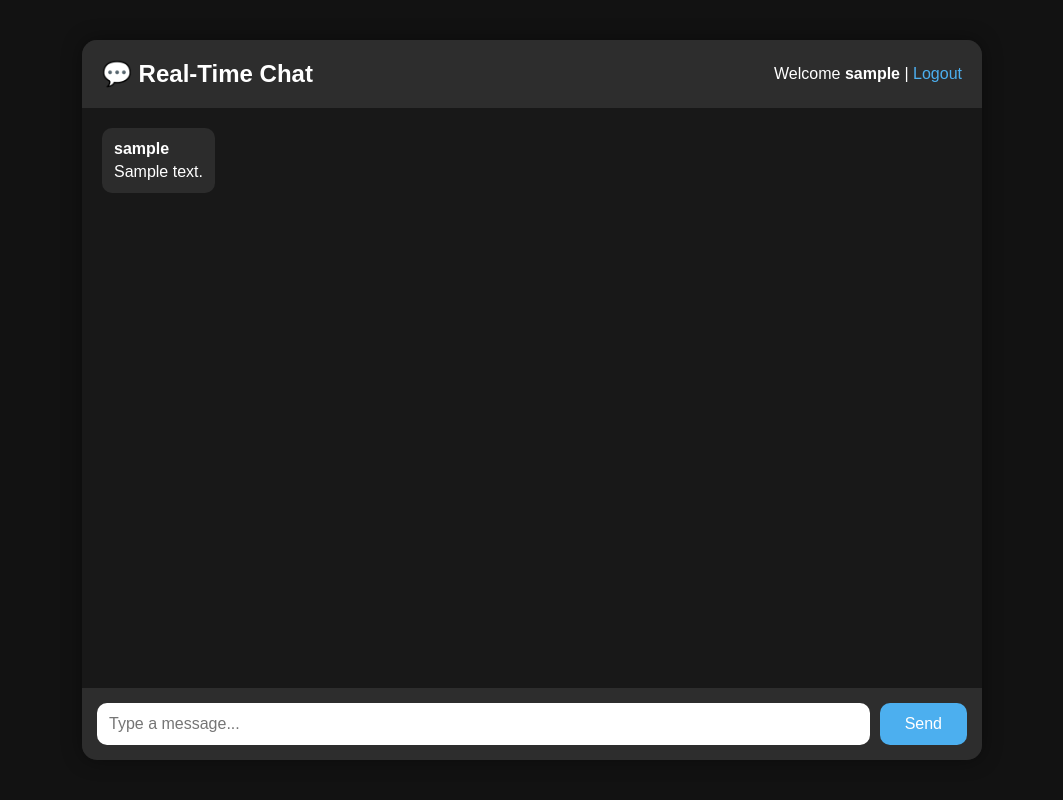
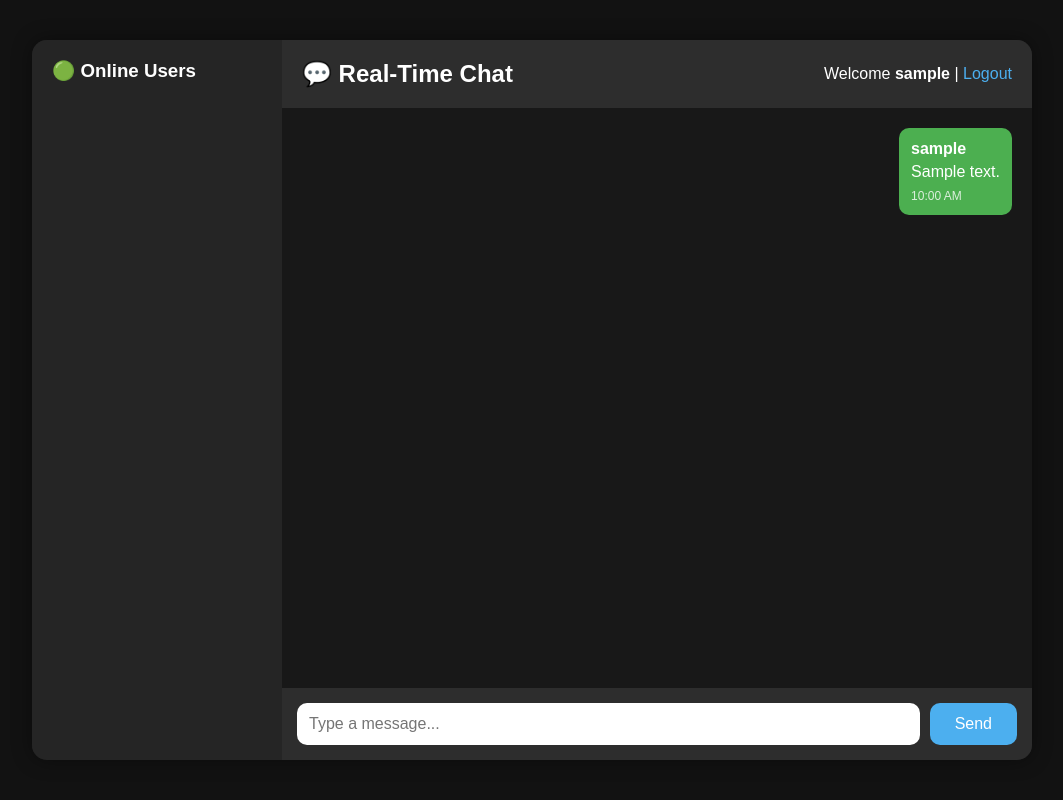
Before and after one commit to SandeepKumarSha/Real-Time-Chat-Application, a Flask app: page /chat in a window 1280 px wide. Shown: the whole page, without its empty margins (108-1171 px from the left). Run offline with Flask 3, Linux system fonts and the light colour scheme; a user stored in the database is signed in; tables that the repository leaves empty hold one stand-in row (values such as "Sample post"); some libraries are stand-ins or nearby versions.

Commit message:
Phase 6 complete- Online user

```diff
--- a/app.py
+++ b/app.py
@@ -8,6 +8,7 @@ from flask_login import (
 )
 from flask_socketio import SocketIO, emit
 from werkzeug.security import generate_password_hash, check_password_hash
+from datetime import datetime
 
 from models import db, User, Message
 
@@ -18,12 +19,13 @@ app.config['SQLALCHEMY_DATABASE_URI'] = 'sqlite:///database.db'
 
 db.init_app(app)
 
-socketio = SocketIO(app)
+socketio = SocketIO(app, async_mode='threading')
 
 login_manager = LoginManager()
 login_manager.init_app(app)
+login_manager.login_view = 'login'
 
-login_manager.login_view = 'login'
+online_users = []
 
 
 @login_manager.user_loader
@@ -47,8 +49,7 @@ def register():
         )
 
         if User.query.filter_by(
-            username=username
-        ).first():
+                username=username).first():
 
             return "Username already exists!"
 
@@ -78,13 +79,14 @@ def login():
         ).first()
 
         if user and check_password_hash(
-            user.password,
-            password
-        ):
+                user.password,
+                password):
 
             login_user(user)
 
             return redirect('/chat')
+
+        return "Invalid Username or Password"
 
     return render_template('login.html')
 
@@ -103,9 +105,43 @@ def chat():
 
 
 @app.route('/logout')
+@login_required
 def logout():
+
+    if current_user.username in online_users:
+        online_users.remove(current_user.username)
+
     logout_user()
+
     return redirect('/login')
+
+
+@socketio.on('user_connected')
+def user_connected(username):
+
+    if username not in online_users:
+        online_users.append(username)
+
+    emit(
+        'update_users',
+        online_users,
+        broadcast=True
+    )
+
+
+@socketio.on('disconnect')
+def disconnected():
+
+    if current_user.is_authenticated:
+
+        if current_user.username in online_users:
+            online_users.remove(current_user.username)
+
+        emit(
+            'update_users',
+            online_users,
+            broadcast=True
+        )
 
 
 @socketio.on('send_message')
@@ -121,7 +157,11 @@ def handle_message(data):
 
     emit(
         'receive_message',
-        data,
+        {
+            'username': data['username'],
+            'message': data['message'],
+            'timestamp': datetime.now().strftime("%I:%M %p")
+        },
         broadcast=True
     )
 
--- a/static/css/style.css
+++ b/static/css/style.css
@@ -14,33 +14,46 @@ body{
 }
 
 .chat-container{
-    width:900px;
+    width:1000px;
     height:90vh;
-
     background:#1e1e1e;
-
     border-radius:15px;
-
     overflow:hidden;
-
     display:flex;
-    flex-direction:column;
-
     box-shadow:0 0 20px rgba(0,0,0,0.4);
 }
 
+.sidebar{
+    width:250px;
+    background:#252525;
+    color:white;
+    padding:20px;
+}
+
+.sidebar h3{
+    margin-bottom:20px;
+}
+
+.sidebar ul{
+    list-style:none;
+}
+
+.sidebar li{
+    padding:10px 0;
+}
+
+.chat-main{
+    flex:1;
+    display:flex;
+    flex-direction:column;
+}
+
 .header{
-
     background:#2d2d2d;
-
     color:white;
-
     padding:20px;
-
     display:flex;
-
     justify-content:space-between;
-
     align-items:center;
 }
 
@@ -50,77 +63,62 @@ body{
 }
 
 .chat-box{
-
     flex:1;
-
     padding:20px;
-
     overflow-y:auto;
-
     background:#181818;
+    display:flex;
+    flex-direction:column;
 }
 
 .message{
+    background:#2c2c2c;
+    color:white;
+    padding:12px;
+    margin-bottom:10px;
+    border-radius:10px;
+    max-width:70%;
+}
 
-    background:#2c2c2c;
-
-    color:white;
-
-    padding:12px;
-
-    margin-bottom:10px;
-
-    border-radius:10px;
-
-    width:fit-content;
-
-    max-width:70%;
+.own-message{
+    margin-left:auto;
+    background:#4caf50;
 }
 
 .message p{
     margin-top:5px;
 }
 
+.message small{
+    display:block;
+    margin-top:8px;
+    font-size:12px;
+    opacity:0.8;
+}
+
 .input-area{
-
     display:flex;
-
     padding:15px;
-
     background:#2d2d2d;
 }
 
 .input-area input{
-
     flex:1;
-
     padding:12px;
-
     border:none;
-
     border-radius:10px;
-
     outline:none;
-
     font-size:16px;
 }
 
 .input-area button{
-
     margin-left:10px;
-
     padding:12px 25px;
-
     border:none;
-
     border-radius:10px;
-
     background:#4cafef;
-
     color:white;
-
     cursor:pointer;
-
     font-size:16px;
 }
 
--- a/templates/chat.html
+++ b/templates/chat.html
@@ -1,38 +1,68 @@
 <!DOCTYPE html>
 <html>
+
 <head>
+
     <title>Real-Time Chat</title>
 
     <link rel="stylesheet"
           href="{{ url_for('static', filename='css/style.css') }}">
 
     <script src="https://cdn.socket.io/4.7.2/socket.io.min.js"></script>
+
 </head>
 
 <body>
 
 <div class="chat-container">
 
+    <div class="sidebar">
+
+        <h3>🟢 Online Users</h3>
+
+        <ul id="online-users"></ul>
+
+    </div>
+
+
+    <div class="chat-main">
+
         <div class="header">
+
             <h2>💬 Real-Time Chat</h2>
 
             <div>
-            Welcome <b>{{ username }}</b>
-            |
+                Welcome <b>{{ username }}</b> |
                 <a href="/logout">Logout</a>
             </div>
+
         </div>
+
 
         <div id="chat-box" class="chat-box">
 
             {% for msg in messages %}
-            <div class="message">
+
+            <div class="message
+                {% if msg.username == username %}
+                    own-message
+                {% endif %}
+            ">
+
                 <b>{{ msg.username }}</b>
+
                 <p>{{ msg.content }}</p>
+
+                <small>
+                    {{ msg.timestamp.strftime("%I:%M %p") }}
+                </small>
+
             </div>
+
             {% endfor %}
 
         </div>
+
 
         <div class="input-area">
 
@@ -49,45 +79,97 @@
 
     </div>
 
+</div>
+
+
 <script>
 
 const socket = io();
 
 const username = "{{ username }}";
 
+socket.emit('user_connected', username);
+
+
+window.onload = function(){
+
+    let box =
+        document.getElementById('chat-box');
+
+    box.scrollTop = box.scrollHeight;
+};
+
+
+socket.on('update_users', function(users){
+
+    let list =
+        document.getElementById('online-users');
+
+    list.innerHTML = '';
+
+    users.forEach(function(user){
+
+        list.innerHTML += `
+            <li>🟢 ${user}</li>
+        `;
+    });
+
+});
+
+
 socket.on('receive_message', function(data){
 
-    let box = document.getElementById('chat-box');
+    let box =
+        document.getElementById('chat-box');
+
+    let alignment = '';
+
+    if(data.username === username){
+        alignment = 'own-message';
+    }
 
     box.innerHTML += `
-        <div class="message">
+        <div class="message ${alignment}">
             <b>${data.username}</b>
             <p>${data.message}</p>
+            <small>${data.timestamp}</small>
         </div>
     `;
 
     box.scrollTop = box.scrollHeight;
+
 });
+
 
 function sendMessage(){
 
     let message =
-        document.getElementById('message').value;
+        document.getElementById('message');
 
-    if(message.trim() === ''){
+    if(message.value.trim() === ''){
         return;
     }
 
-    socket.emit(
-        'send_message',
-        {
+    socket.emit('send_message', {
+
         username: username,
-            message: message
+        message: message.value
+
+    });
+
+    message.value = '';
+
 }
-    );
 
-    document.getElementById('message').value = '';
+
+document.getElementById('message')
+.addEventListener('keypress', function(e){
+
+    if(e.key === 'Enter'){
+        sendMessage();
     }
+
+});
 
 </script>
 
```
Also changed, not shown: models.py (+7 -0 lines). Lines whose indentation alone changed are shown as unchanged.
